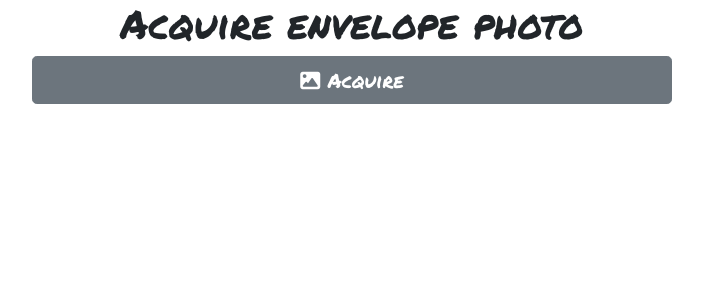
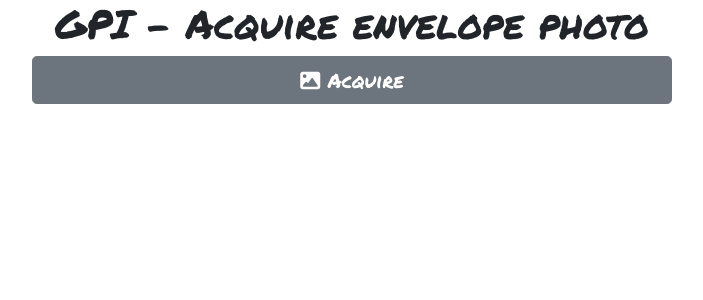
Before and after one commit to stefano-on-git/test-gpi-envelope-snapshot, a React (Create React App) app: page / in a window 1280 px wide. Shown: the top 300 px of the page, without its empty margins (288-991 px from the left). Built offline with nearby package versions, Linux system fonts and the light colour scheme.

Commit message:
test commit

```diff
--- a/src/App.tsx
+++ b/src/App.tsx
@@ -12,7 +12,7 @@ export default function App() {
 
 	return (
 		<div className="App">
-			<h1>Acquire envelope photo</h1>
+			<h1>GPI - Acquire envelope photo</h1>
 			<div className="d-grid gap-2 mx-auto col-6">
 				<label className="btn btn-secondary btn-lg">
 					<i className="fa fa-image"></i> Acquire
```
